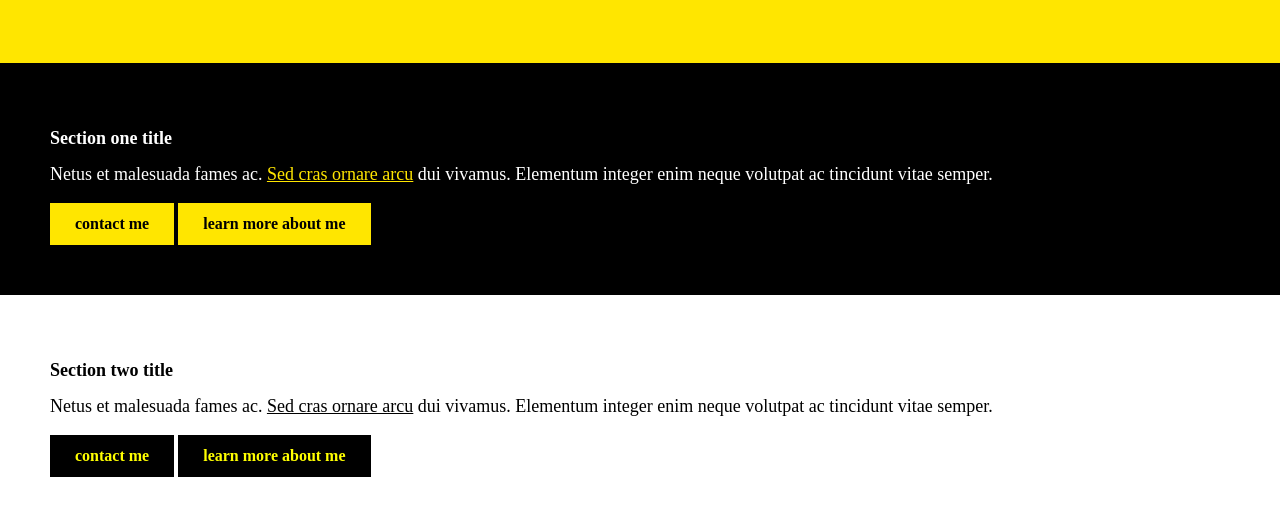
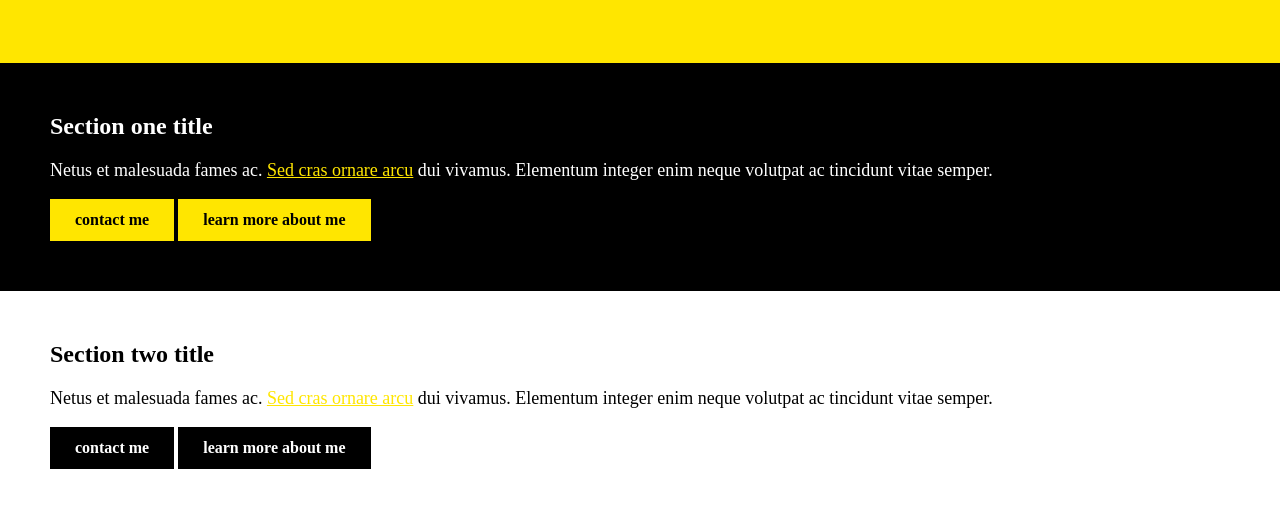
Before and after one commit to Michael080/Scrimba_Front-End-Path, a plain HTML site: page 4_css-javascript-fundamentals/16_compound-selectors/index.html in a window 1280 px wide. Shown: the part 80-596 px from the top of the page. Drawn offline with Linux system fonts and the light colour scheme.

Commit message:
Dry out CSS

```diff
--- a/4_css-javascript-fundamentals/16_compound-selectors/index.html
+++ b/4_css-javascript-fundamentals/16_compound-selectors/index.html
@@ -12,19 +12,20 @@
     <header>
         <h1>Compound selectors can be useful</h1>
     </header>
+
     <section class="section-one">
         <h2>Section one title</h2>
-        <p>Netus et malesuada fames ac. <a href="#">Sed cras ornare arcu</a> dui vivamus. Elementum integer enim neque volutpat ac
-            tincidunt vitae semper.</p>
-        <a href="#" class="btn">contact me</a>
-        <a href="#" class="btn">learn more about me</a>
+        <p>Netus et malesuada fames ac. <a href="#">Sed cras ornare arcu</a> dui vivamus. Elementum integer enim neque volutpat ac tincidunt vitae semper.</p>
+        <a href="#" class="btn btn-accent">contact me</a>
+        <a href="#" class="btn btn-accent">learn more about me</a>
     </section>
+
     <section class="section-two">
         <h2>Section two title</h2>
-        <p>Netus et malesuada fames ac. <a href="#">Sed cras ornare arcu</a> dui vivamus. Elementum integer enim neque volutpat ac
-             tincidunt vitae semper.</p>
-        <a href="#" class="btn">contact me</a>
-        <a href="#" class="btn">learn more about me</a>
+        <p>Netus et malesuada fames ac. <a href="#" class="section-two-link">Sed cras ornare arcu</a> dui vivamus.
+        Elementum integer enim neque volutpat ac tincidunt vitae semper.</p>
+            <a href="#" class="btn btn-dark">contact me</a>
+            <a href="#" class="btn btn-dark">learn more about me</a>
     </section>
 </body>
 </html>
--- a/4_css-javascript-fundamentals/16_compound-selectors/styles.css
+++ b/4_css-javascript-fundamentals/16_compound-selectors/styles.css
@@ -2,16 +2,12 @@ body {
     margin: 0;
 }
 
-h1, h1, p {
+h1, h2, p {
     margin-top: 0;
 }
 
 h1 {
     font-size: 24px;
-}
-
-h2 {
-    font-size: 18px;
 }
 
 p {
@@ -22,7 +18,8 @@ a {
     color: #FFE600;
 }
 
-header, section {
+header,
+section {
     padding: 50px;
 }
 
@@ -36,32 +33,35 @@ header {
     color: white;
 }
 
-.section-one .btn {
+/*.section-two a {*/
+/*    color: black;*/
+/*}*/
+
+
+/* button styles */
+
+.btn {
     display: inline-block;
+    padding: 12px 25px;
     font-weight: bold;
     text-decoration: none;
-    background-color: #FFE600;
-    color: black;
-    padding: 12px 25px;
 }
 
-.section-one .btn:hover {
-    color: white;
+.btn-accent {
+    background: #FFE600;
+    color: #000;
 }
 
-.section-two a {
+.btn-accent:hover {
+    background: white;
+}
+
+.btn-dark {
+    background: #000;
+    color: #fff;
+}
+
+.btn-dark:hover {
+    background: #FFE600;
     color: black;
 }
-
-.section-two .btn {
-    display: inline-block;
-    font-weight: bold;
-    text-decoration: none;
-    background-color: black;
-    color: yellow;
-    padding: 12px 25px;
-}
-
-.section-two .btn:hover {
-    color: black;
-}
```
